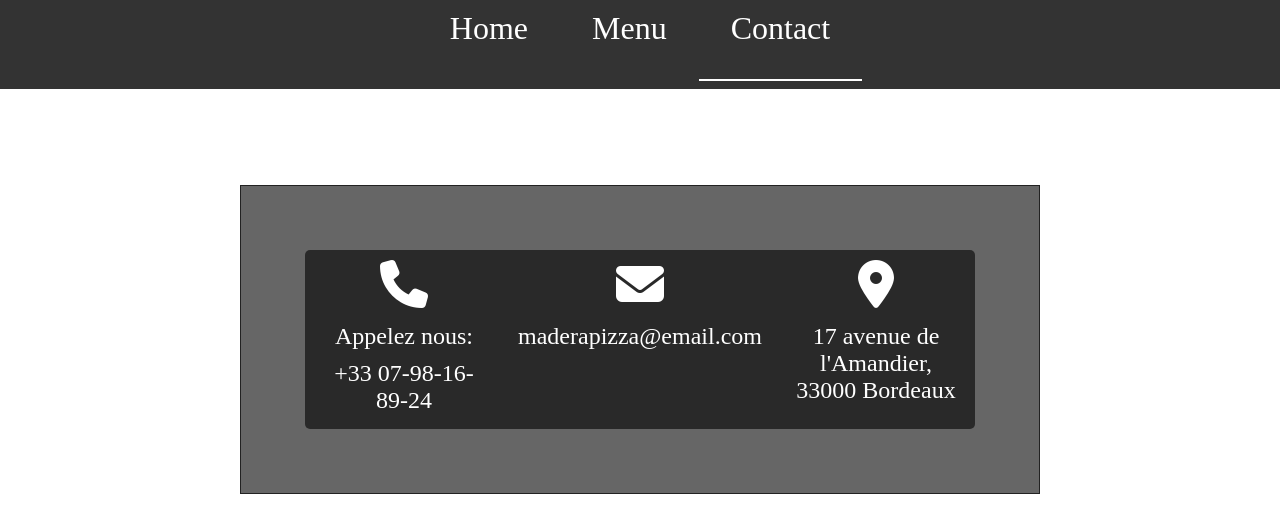
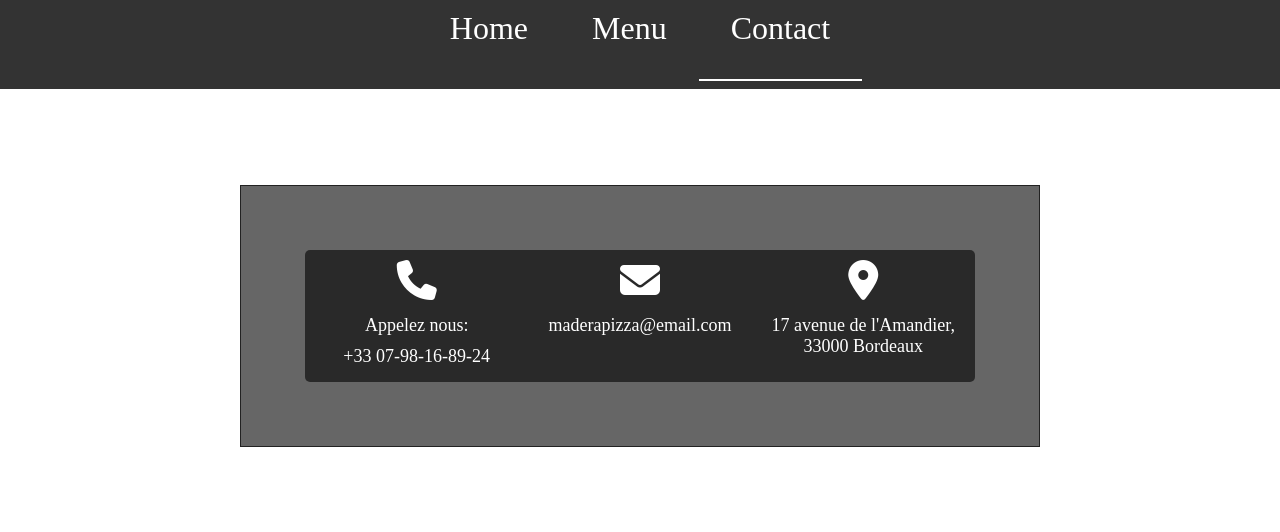
Before and after one commit to piwiit/restaurant-page, a website built with Vite: page src/index.html in a window 1280 px wide. Both pictures are taken after a click on the item "Contact". Shown: the part 230-762 px from the top of the page. Built offline with nearby package versions, Linux system fonts and the light colour scheme.

Commit message:
add font-size contact

```diff
--- a/src/scss/layout/_contact.scss
+++ b/src/scss/layout/_contact.scss
@@ -4,7 +4,7 @@
   align-items: baseline;
   border-radius: 5px;
   background-color: $background-light;
-  font-size: 24px;
+  font-size: 18px;
 
   div {
     display: flex;
@@ -17,7 +17,7 @@
   }
 
   i {
-    font-size: 3rem;
+    font-size: 40px;
     margin-bottom: 10px;
   }
 
```
